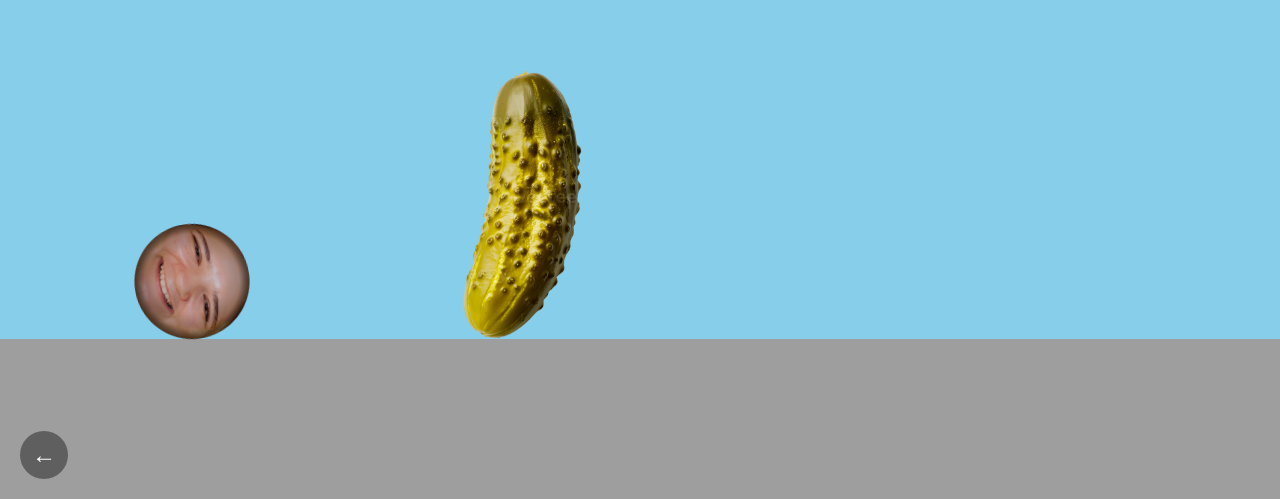
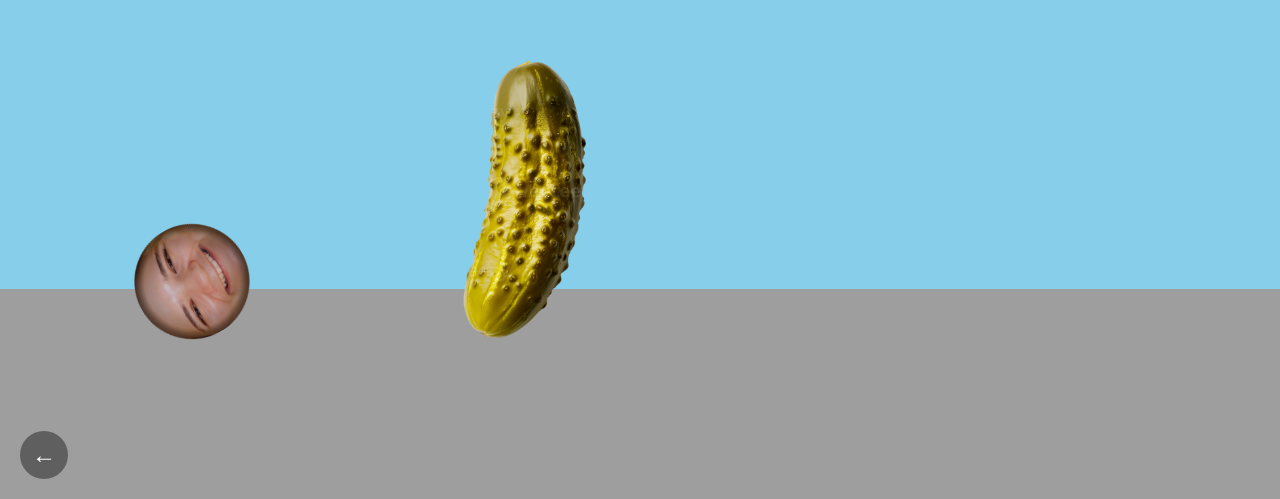
Before and after one commit to JakeNicholas15/jakenicholas-design, a plain HTML site: page projects/rolling-dani/index.html in a window 1280 px wide. Shown: the part 301-800 px from the top of the page. Drawn offline with Linux system fonts and the light colour scheme.

Commit message:
Update index.html

```diff
--- a/projects/rolling-dani/index.html
+++ b/projects/rolling-dani/index.html
@@ -29,35 +29,23 @@
   canvas.width = width;
   canvas.height = height;
 
+  // Mobile detection
   const isMobile = window.matchMedia('(pointer: coarse)').matches || width <= 680;
 
-  let groundY = height * 0.8;
+  let groundY = height * 0.8;  // baseline for ball/obstacle y positions
   const gravity = 1.0;
   const jumpVelocity = 20;
   const moveSpeed = 8;
   const spawnChance = 0.02;
   const spawnGapRatio = 0.4;
 
-// Grass image for the ground
-const grassImg = new Image();
-let grassLoaded = false;
-grassImg.src = 'DaniRollGrass.png'; // lives alongside index.html
-grassImg.onload = () => { grassLoaded = true; };
-
-
-
-// Height of the “blades” that rise above the flat dirt area.
-// Increase this if you need the sprites to sit lower.
-const grassBladeHeight = 20;
-
-
-  // Ball image
+  // Load ball
   const ballImg = new Image();
   let ballLoaded = false;
   ballImg.src = '../../DaniBall.png';
   ballImg.onload = () => { ballLoaded = true; };
 
-  // Obstacles
+  // Load obstacle images
   const obstacleSources = [
     '../../obsticle%201%20coconut.png',
     '../../obsticle%202%20pickle.png',
@@ -68,6 +56,18 @@ const grassBladeHeight = 20;
     img.src = src;
     return img;
   });
+
+  // Load grass for the ground
+  const grassImg = new Image();
+  let grassLoaded = false;
+  let grassWidth = 0;
+  grassImg.src = 'DaniRollGrass.png'; // in the same folder as index.html
+  grassImg.onload = () => {
+    grassLoaded = true;
+    grassWidth = grassImg.width;
+  };
+
+  let grassOffset = 0;  // horizontal offset for scrolling grass
 
   // Ball properties
   const baseRadius = 50;
@@ -93,7 +93,7 @@ const grassBladeHeight = 20;
         jumpPressed = false;
         this.spinFactor = 1;
       }
-      this.angle += (moveSpeed / (this.radius * 3)) * this.spinFactor;
+      this.angle += (moveSpeed / (this.radius * 4)) * this.spinFactor;
     },
     draw() {
       ctx.save();
@@ -112,13 +112,12 @@ const grassBladeHeight = 20;
     }
   };
 
-  // Obstacles array
+  // Obstacles
   const obstacles = [];
   function spawnObstacle() {
     const img = obstacleImages[Math.floor(Math.random() * obstacleImages.length)];
-    // Desktop 150–200% bigger; mobile 50% smaller
-    const scale = isMobile ? 0.5 : 1 + Math.random() * 1.5;
-    const baseWidth = 100;
+    const scale = isMobile ? 0.5 : 1.5 + Math.random() * 0.5; // 150–200% on desktop
+    const baseWidth = 80;
     const ratio = (img.naturalWidth || 1) / (img.naturalHeight || 1);
     const w = baseWidth * scale;
     const h = w / ratio;
@@ -177,7 +176,15 @@ const grassBladeHeight = 20;
       obstacles.shift();
     }
 
-    // variable jump & spin ramp
+    // scrolling grass
+    if (grassLoaded && grassWidth > 0) {
+      grassOffset -= moveSpeed;
+      if (grassOffset <= -grassWidth) {
+        grassOffset += grassWidth;
+      }
+    }
+
+    // jump and spin ramp
     if (jumpActive) {
       if (jumpPressed) {
         ball.vy = -jumpVelocity;
@@ -190,25 +197,26 @@ const grassBladeHeight = 20;
     ball.update();
   }
 
-  // Draw everything without global zoom
+  // Draw everything
   function draw() {
     ctx.clearRect(0, 0, width, height);
-// Draw the grass strip at the ground line.
-if (grassLoaded) {
-  // Use the image’s natural height (or scale width to fit canvas).
-  const h = grassImg.height;
-  ctx.drawImage(grassImg, 0, groundY, width, h);
-} else {
-  // Fallback to green rectangle if the image hasn't loaded.
-  ctx.fillStyle = '#44aa44';
-  ctx.fillRect(0, groundY, width, height - groundY);
-}
-
-    // obstacles
+    // Draw grass (50px higher so ball/obstacles aren't perched on the very edge)
+    if (grassLoaded && grassWidth > 0) {
+      const y = groundY - 50;
+      const h = grassImg.height;
+      // Draw the grass twice (or more) to cover the entire width seamlessly
+      for (let x = grassOffset; x < width; x += grassWidth) {
+        ctx.drawImage(grassImg, x, y, grassWidth, h);
+      }
+    } else {
+      // fallback if grass not yet loaded
+      ctx.fillStyle = '#44aa44';
+      ctx.fillRect(0, groundY, width, height - groundY);
+    }
+    // Draw obstacles and ball
     obstacles.forEach(ob => {
       ctx.drawImage(ob.img, ob.x, ob.y, ob.width, ob.height);
     });
-    // ball
     ball.draw();
   }
 
```
